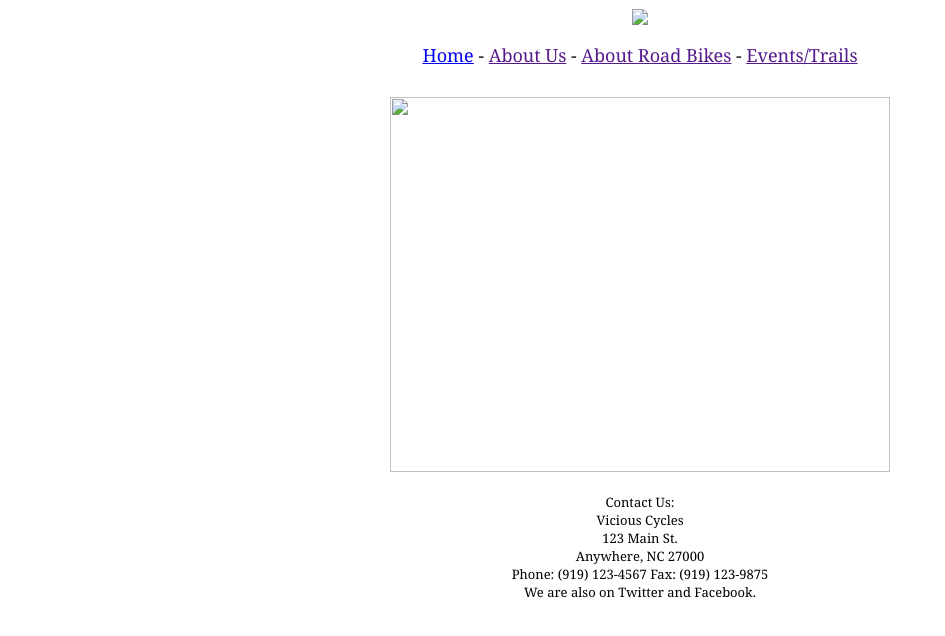
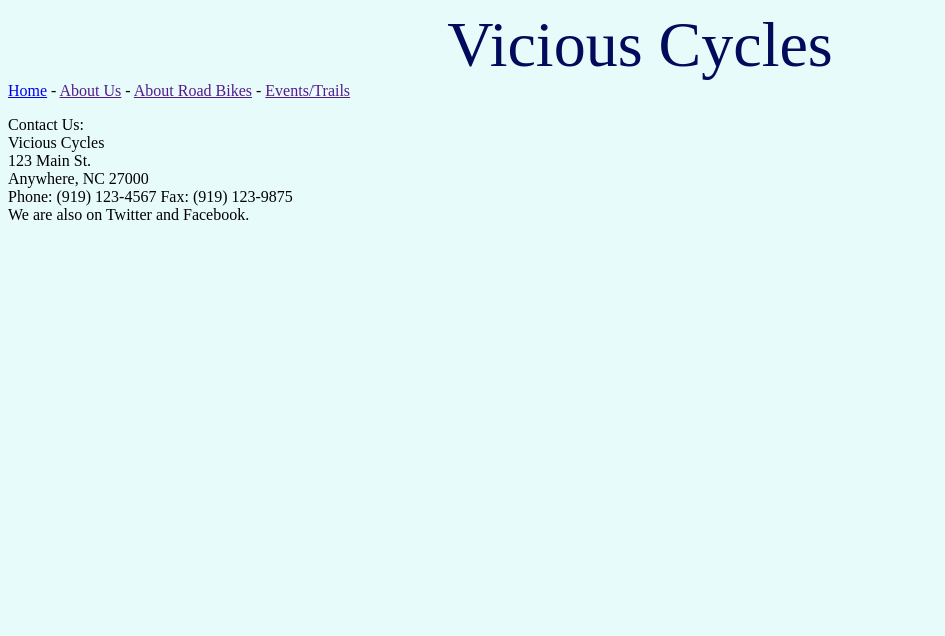
Before and after one commit to smhinton4/ViciousCyclesProject, a plain HTML site: page index.html in a window 1280 px wide. Shown: the whole page, without its empty margins (0-945 px from the left). Drawn offline with Linux system fonts and the light colour scheme.

Commit message:
Add files via upload

```diff
--- a/index.html
+++ b/index.html
@@ -3,44 +3,26 @@
 <Meta charset="utf-8">
 <head><style>
 body {
-    font-family: Georgia, "Times New Roman", serif;
+background-color: #E7FBFB;
 }
-header {
-text-align: center;
-}
-#mainnav {
-font-family: Georgia, "Times New Roman", serif;
-font-size: large;
-text-align: center;
-padding: 1%;
-text-decoration: none;
-}
-#bikepic {
-height:375px ;
-width:500px ;
-padding: 2px;
-}
-footer {
-font-size:small;
-text-align: center;
+header{
+    font-size: 4em;
+    text-align:center;
+    color: #010B5B;
 }
 </style>
 
 <title>Vicious Cycles</title>
-<header><img src="images/vicious-cycles-logo.png" id="logo"></header>
+<header>Vicious Cycles</header>
 </head>
 <body>
     <nav id="mainnav"><a href="index.html">Home</a> -
         <a href="">About Us</a> -
         <a href="">About Road Bikes</a> -
         <a href="">Events/Trails</a></nav>
-<element id="main"><p style="text-align:center;"><img src="images/pexels-thorn-yang-972100.jpg" id="bikepic"></p>
 <div id=""></div>
 </element>
 
-<div id=""></div>
-<div id=""></div>
-<div id=""></div>
 </body>
 <footer><p>Contact Us:<br>
     Vicious Cycles<br>
```
